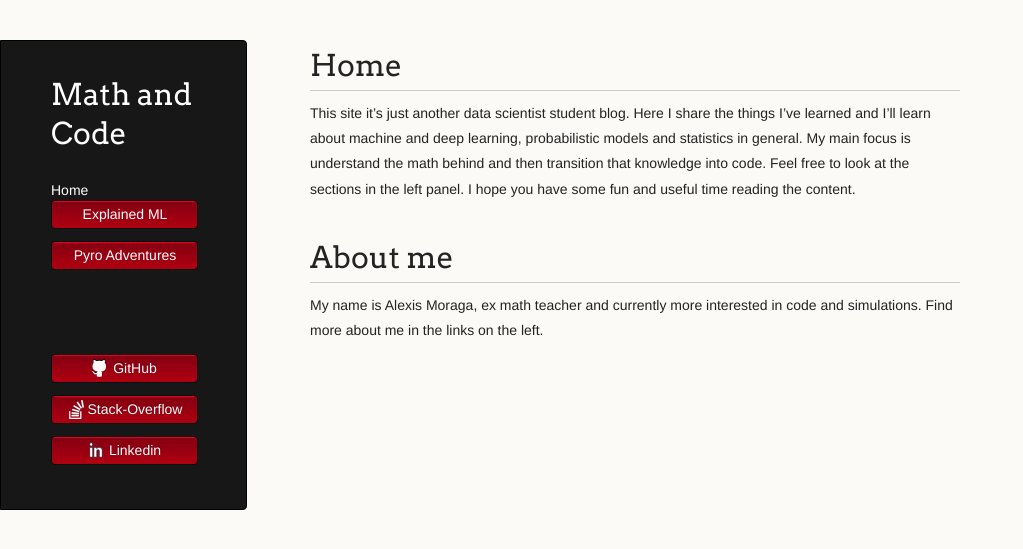
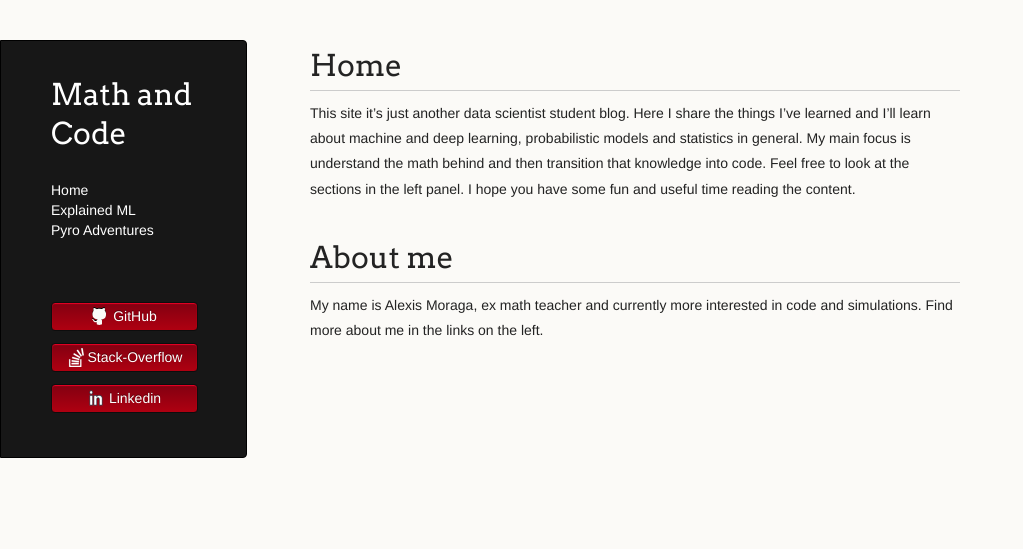
Before and after one commit to LemonPy29/LemonPy29.github.io, a Jekyll site: the page built from index.md, in a window 1280 px wide. Shown: the top 549 px of the page, without its empty margins (0-1023 px from the left). Built offline with Jekyll 4.4.1, drawn with Linux system fonts in a browser that asks for light colours; nearby versions of some CDN libraries; the repository's description, which GitHub fills in, is left out; our own code applies the rules of GitHub Pages for plain Markdown files.

Commit message:
Update header.html

```diff
--- a/_includes/header.html
+++ b/_includes/header.html
@@ -5,15 +5,12 @@
 
   <nav class="site-nav">
     <div class="trigger">
-      <ul>
-        {% for lesson in site.pages %}
-          {% if lesson.nav == true %}
-            <li>
-              <a class="page-link{% if page.url == lesson.url %} active{% endif %}" href="{{ lesson.url | absolute_url }}">{{ lesson.title | escape }}</a>
-            </li>
-          {% endif %}
-        {% endfor %}
-      </ul>
+      {% for lesson in site.pages %}
+        {% if lesson.nav == true %}
+          <a class="page-link{% if page.url == lesson.url %} active{% endif %}" href="{{ lesson.url | absolute_url }}">{{ lesson.title | escape }}</a>
+          <br>
+        {% endif %}
+      {% endfor %}
     </div>
   </nav>
 
```
